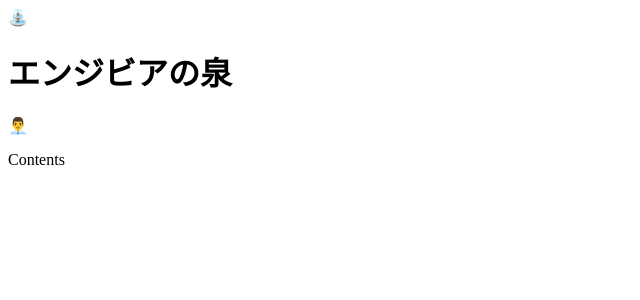
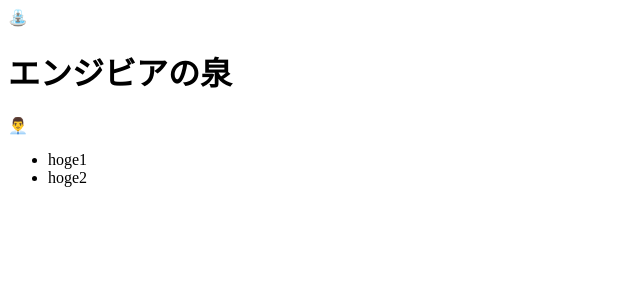
Before and after one commit to Connie0914/trivia-project, a Next.js app: page / in a window 1280 px wide. Shown: the top 300 px of the page, without its empty margins (0-640 px from the left). Built offline with nearby package versions, Linux system fonts and the light colour scheme.

Commit message:
add base broadcastlist

```diff
--- /dev/null
+++ b/src/components/BroadCastList/index.tsx
@@ -0,0 +1,8 @@
+export const BroadCastList = (): JSX.Element => {
+  return (
+    <ul>
+      <li>hoge1</li>
+      <li>hoge2</li>
+    </ul>
+  );
+};
--- a/src/pages/index.tsx
+++ b/src/pages/index.tsx
@@ -2,11 +2,12 @@ import { NextPage } from 'next';
 import Image from 'next/image';
 import { DefaultLayout } from '../layouts/defaultLayout';
 import { Button } from '../components/Button';
+import { BroadCastList } from '../components/BroadCastList';
 
 const Index: NextPage = () => {
   return (
     <DefaultLayout>
-      <p>Contents</p>
+      <BroadCastList />
     </DefaultLayout>
   );
 };
```
